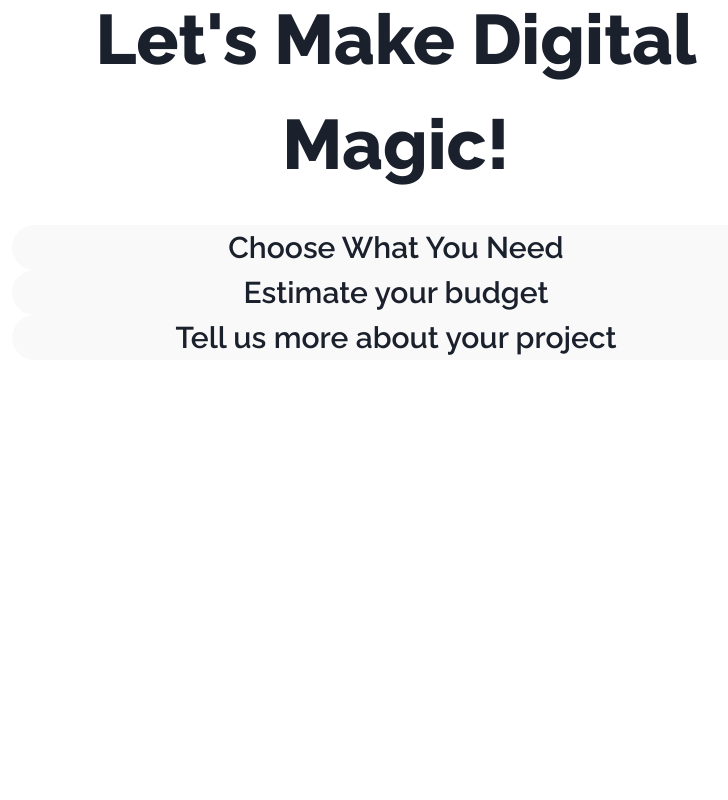
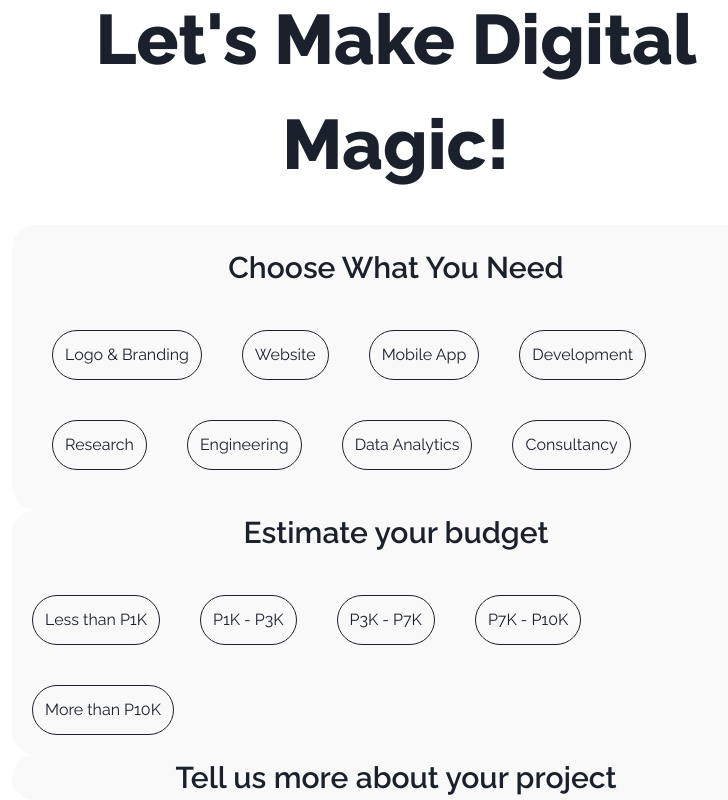
Before and after one commit to optimusinhisprime/digidonut, a React (Create React App) app: page /contact-us in a window 1280 px wide. Shown: the part 338-1138 px from the top of the page, without its empty margins (244-972 px from the left). Before the commit the page ends 800 px from the top, so only its background shows below. Built offline with nearby package versions, Linux system fonts and the light colour scheme; a web font is replaced by a local one.

Commit message:
Add service items and budget ranges

```diff
--- a/src/components/ContactUsForm/CustomerBudget.tsx
+++ b/src/components/ContactUsForm/CustomerBudget.tsx
@@ -1,17 +1,30 @@
 import { Flex } from "@chakra-ui/layout";
 import { Text, useRadioGroup } from "@chakra-ui/react";
+import FormItem from "./FormItem";
 
 export default function CustomerBudget() {
+  const budgetRanges = [
+    "Less than P1K",
+    "P1K - P3K",
+    "P3K - P7K",
+    "P7K - P10K",
+    "More than P10K",
+  ];
   return (
     <Flex
       direction="column"
       justifyItems="center"
       bgColor="#f9f9f9"
-      borderRadius="full"
+      borderRadius="3xl"
     >
       <Text fontWeight="semibold" fontSize="3xl">
         Estimate your budget
       </Text>
+      <Flex mt="5" flexWrap="wrap">
+        {budgetRanges.map((budgetRange) => {
+          return <FormItem key={budgetRange} title={budgetRange} />;
+        })}
+      </Flex>
     </Flex>
   );
 }
--- /dev/null
+++ b/src/components/ContactUsForm/FormItem.tsx
@@ -0,0 +1,16 @@
+import { Flex } from "@chakra-ui/react";
+import { motion } from "framer-motion";
+
+interface FormItemProps {
+  title: string;
+}
+
+export default function FormItem({ title }: FormItemProps) {
+  return (
+    <Flex cursor="pointer" p="3" m="5" border="1px solid" borderRadius="full">
+      <motion.button whileHover={{ scale: 1.1 }} whileTap={{ scale: 0.9 }}>
+        {title}
+      </motion.button>
+    </Flex>
+  );
+}
--- a/src/components/ContactUsForm/ServicesOffered.tsx
+++ b/src/components/ContactUsForm/ServicesOffered.tsx
@@ -1,19 +1,36 @@
 import { Flex } from "@chakra-ui/layout";
 import { Text } from "@chakra-ui/react";
 import React from "react";
+import FormItem from "./FormItem";
 
 export default function ServicesOffered() {
+  const servicesOfferedList = [
+    "Logo & Branding",
+    "Website",
+    "Mobile App",
+    "Development",
+    "Research",
+    "Engineering",
+    "Data Analytics",
+    "Consultancy",
+  ];
   return (
     <Flex
+      p="5"
       id="#why-us"
       direction="column"
       justifyItems="center"
       bgColor="#f9f9f9"
-      borderRadius="full"
+      borderRadius="3xl"
     >
       <Text fontWeight="semibold" fontSize="3xl">
         Choose What You Need
       </Text>
+      <Flex mt="5" flexWrap="wrap">
+        {servicesOfferedList.map((service) => {
+          return <FormItem key={service} title={service} />;
+        })}
+      </Flex>
     </Flex>
   );
 }
```
